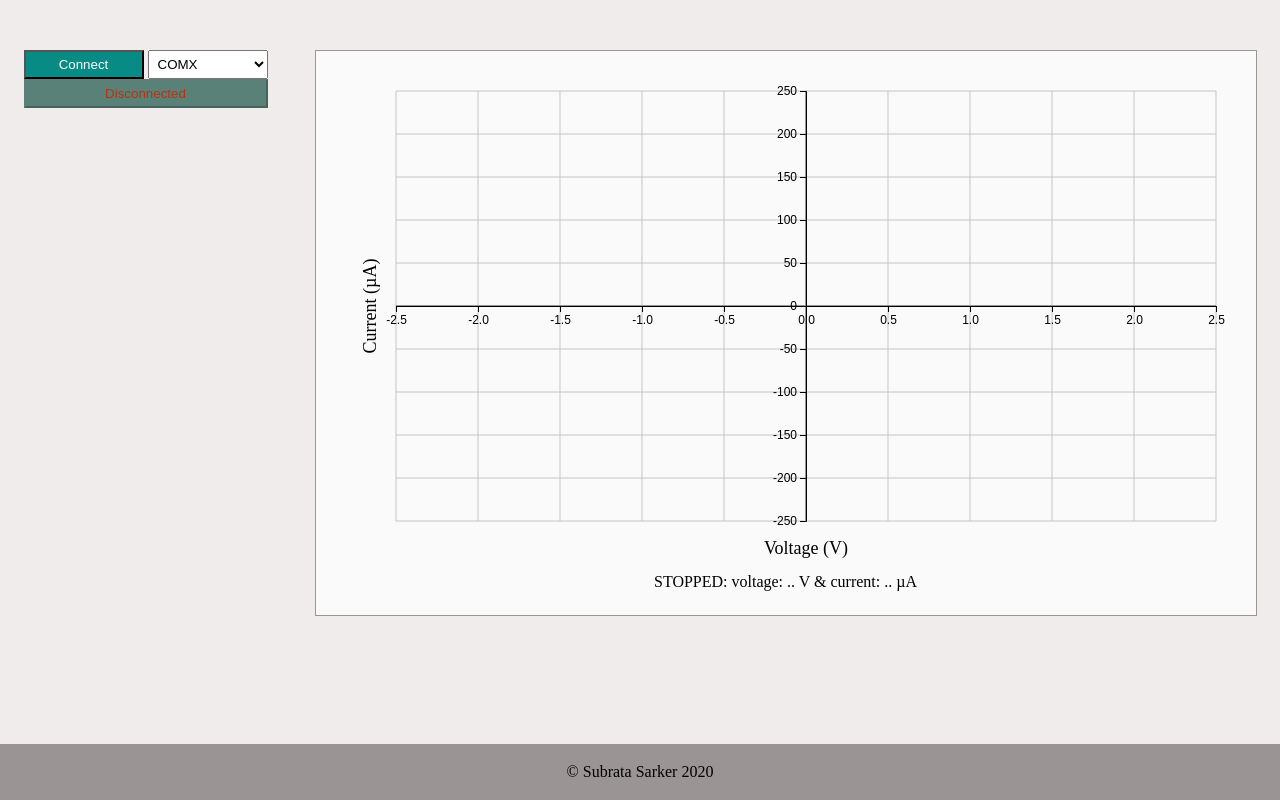
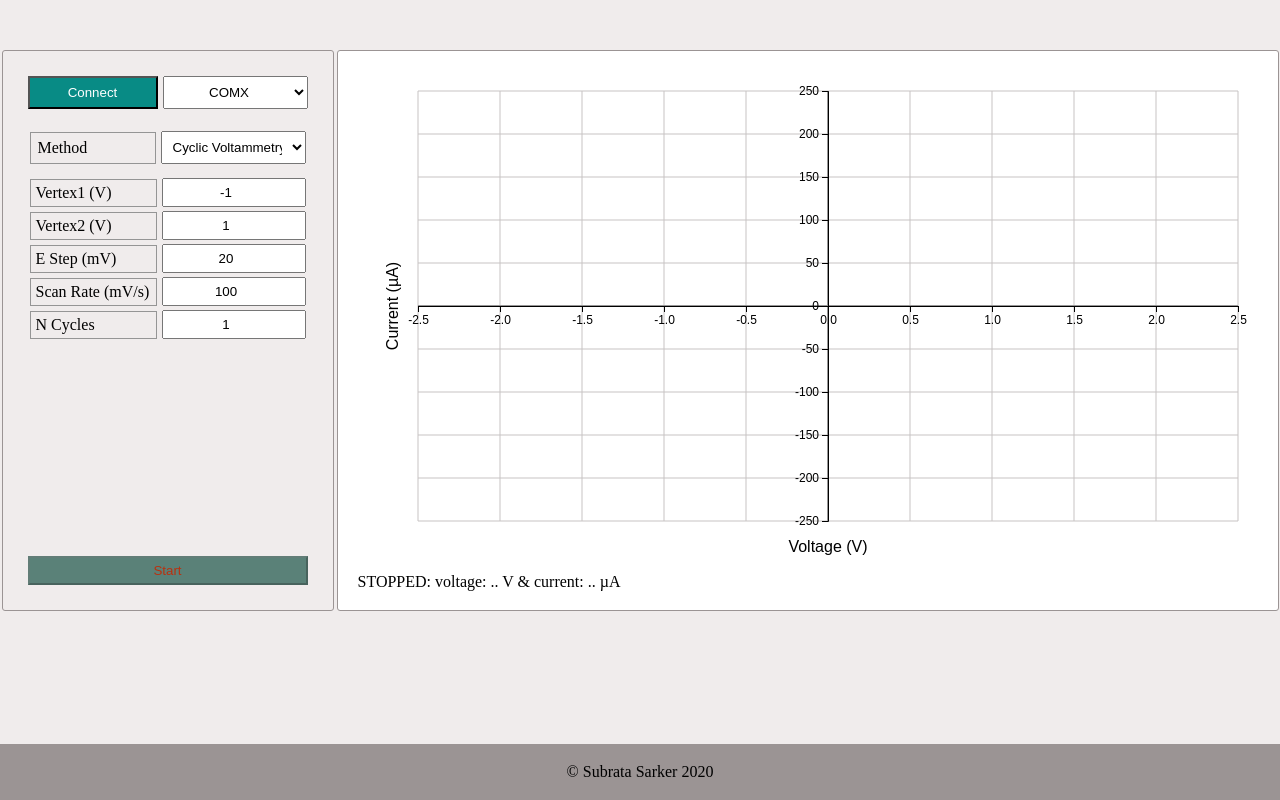
Before and after one commit to picklu/zerostat, an Electron app: page app/index.html in a window 1280 px wide. Drawn offline with nearby package versions, Linux system fonts and the light colour scheme; no server answers.

Commit message:
Style the Communication elements

```diff
--- a/app/chart.js
+++ b/app/chart.js
@@ -68,8 +68,8 @@ function setupPlot(ps) {
         .attr("x", width / 2)
         .attr("y", height + margin.top)
         .attr("dy", "0.71em")
+        .attr("class", "axis-title")
         .attr("text-anchor", "middle")
-        .style("font-size", "18px")
         .style("stroke", "none")
         .text("Voltage (V)")
 
@@ -78,8 +78,9 @@ function setupPlot(ps) {
         .attr("transform", "rotate(-90)")
         .attr("x", 0 - (height / 2))
         .attr("y", 0 - margin.right)
+        .attr("class", "axis-title")
         .attr("text-anchor", "middle")
-        .style("font-size", "18px")
+        // .style("font-size", "18px")
         .style("stroke", "none")
         .text("Current (\xB5A)")
 
--- a/app/index.html
+++ b/app/index.html
@@ -10,15 +10,49 @@
 <body>
 
     <main class="main">
-        <div class="serial-connection">
-            <div class="connection">
-                <button id="connect" class="btn disconnected">Connect</button>
+        <div class="communication"> <!-- for connecting to the serial with selected port-->
+            <div class="communication-serial">
+                <button id="connect" class="btn connection disconnected">Connect</button>
                 <select name="ports" class="ports" id="ports">
                     <option>COMX</option><!-- dummy port -->
                 </select>
             </div>
-            <div class="serial-write-read">
-                <button class="btn start-sweep" id="start-sweep" disabled>Disconnected</button>
+            <div class="method-container"> <!-- for selecting a method cv/lsv -->
+                <div class="params__form__input">
+                    <label for="method">Method</label>
+                    <select name="method" id="method" class="method">
+                        <option value="cv">Cyclic Voltammetry</option>
+                        <option value="lsv">Linear Sweep</option>
+                    </select>
+                </div>
+            </div>
+            <div class="params" >
+                <form class="params__form" id="params" action="#">
+
+                    <div class="params__form__input">
+                        <label for="vertex1">Vertex1 (V)</label>
+                        <input id="vertex1" class="vertex1" type="number" step="0.1" value="-1" min="-2" max="2" >
+                    </div>
+                    <div class="params__form__input">
+                        <label for="vertex2">Vertex2 (V)</label>
+                        <input id="vertex2" class="vertex2" type="number" step="0.1" value="1" min="-2" max="2">
+                    </div>
+                    <div class="params__form__input">
+                        <label for="estep">E Step (mV)</label>
+                        <input id="estep" class="estep" type="number" value="20" readonly="readonly" >
+                    </div>
+                    <div class="params__form__input">
+                        <label for="scanrate">Scan Rate (mV/s)</label>
+                        <input id="scanrate" class="scanrate" type="number" step="10" value="100" >
+                    </div>
+                    <div class="params__form__input">
+                        <label for="ncycles">N Cycles</label>
+                        <input id="ncycles" class="ncycles" type="number" step="1" value="1" >
+                    </div>
+                    <div class="params__form__btn">
+                        <button class="btn sweep start-sweep" id="sweep" disabled>Start</button>
+                    </div>
+                </form>
             </div>
         </div>
 
--- a/app/renderer.js
+++ b/app/renderer.js
@@ -1,6 +1,7 @@
 const domSerialPorts = document.getElementById("ports")
 const domConnect = document.getElementById("connect")
-const domStartSweep = document.getElementById("start-sweep")
+const domFormParams = document.getElementById("params")
+const domSweep = document.getElementById("sweep")
 const domView = document.getElementById("view")
 
 // global state object
@@ -48,10 +49,10 @@ const updateUI = () => {
     domConnect.classList.add(state.isPortOpen ? "connected" : "disconnected")
     domConnect.classList.remove(state.isPortOpen ? "disconnected" : "connected")
 
-    domStartSweep.classList.add(state.isRunning ? "stop-sweep" : "start-sweep")
-    domStartSweep.classList.remove(state.isRunning ? "start-sweep" : "stop-sweep")
-    domStartSweep.disabled = state.isReady && state.isPortOpen ? false : true
-    domStartSweep.innerText = state.isPortOpen
+    domSweep.classList.add(state.isRunning ? "stop-sweep" : "start-sweep")
+    domSweep.classList.remove(state.isRunning ? "start-sweep" : "stop-sweep")
+    domSweep.disabled = state.isReady && state.isPortOpen ? false : true
+    domSweep.innerText = state.isPortOpen
         ? state.isReady
             ? state.isRunning ? "Stop" : "Start"
             : "Getting Ready"
@@ -94,7 +95,8 @@ domConnect.addEventListener("click", (event) => {
 })
 
 // call main process to start/stop potential sweep
-domStartSweep.addEventListener("click", () => {
+domFormParams.addEventListener("submit", (event) => {
+    event.preventDefault()
     state.isRunning = !state.isRunning
     updateUI()
     if (state.isRunning) { state.all_data = [] }
@@ -136,7 +138,7 @@ window.api.receive("send-data", (raw_data) => {
         state.current = digitalToCurrent(ch3)
         if (state.isRunning) {
             state.status = "RUNNING"
-            domStartSweep.innerText = "Stop"
+            domSweep.innerText = "Stop"
             state.all_data.push({ x: state.voltage, y: state.current })
             drawPlot(state.all_data, path, line)
             updateUI()
--- a/app/style.css
+++ b/app/style.css
@@ -71,31 +71,83 @@ body {
 }
 .communication, .view-container {
     border: 1px solid #9b9494;
+    border-radius: 3px;
     padding: 20px;
 }
 .communication {
     display: flex;
-    flex-flow: column;
+    flex-direction: column;
 }
-.view-container   {
+.view-container {
     text-align: center;
     max-height: fit-content;
-    background-color: #fafafa;
+    background-color: #fff;
 }
+.params {
+    height: 100%;
+}
+.params__form {
+    display: flex;
+    flex-direction:column;
+    height: 100%;
+}
+.params__form__btn {
+    margin-top: auto;
+}
+
+.method-container label, .params__form label {
+    border: 1px solid #959595;
+    padding: 5px;
+    flex-grow: 1;
+    margin-right: 5px;
+}
+
+.method-container label {
+    padding: 7px;
+}
+
+.params__form__input {
+    padding: 2px;
+    display: flex;
+    align-items: center;
+}
+
+.view {
+    text-align: left;
+}
+
 .chart {
     margin: 0 auto;
 }
-.view {
-    padding-bottom: 5px;
+.communication-serial {
+    margin-bottom: 10px;
+    display: flex;
+    justify-content: space-between;
 }
-.btn, .ports {
+.communication-serial, .method-container, .params {
     padding: 5px;
-    width: 120px;
+}
+
+.btn, .ports, .method,
+.vertex1, .vertex2, .estep,
+.scanrate, .ncycles {
+    text-align: center;
+    padding: 5px;
+    width: 130px;
+}
+.method, .ports {
+    padding: 7px;
+    width: 145px;
 }
 .btn {
     color: white;
 }
-.start-sweep, .stop-sweep {
+.connection {
+    flex-grow: 1;
+    margin-right: 5px;
+}
+.sweep {
+    padding: 5px;
     width: 100%;
 }
 .disconnected, .start-sweep {
@@ -118,9 +170,17 @@ body {
     background-color: #5a8178;
     color: #b9310f;
 }
+
+
+/* style for d3js chart */
+.axis, .axis-title {
+    font-family: sans-serif;
+}
 .axis {
-    font-family: sans-serif;
     font-size: 12px;
+}
+.axis-title {
+    font-size: 16px;
 }
 .line {
     fill: none;
```
